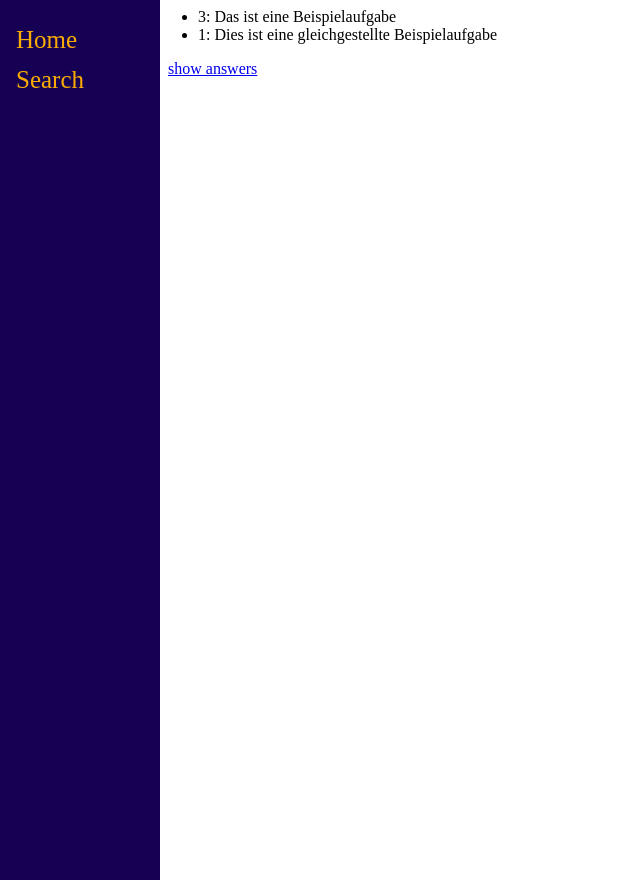
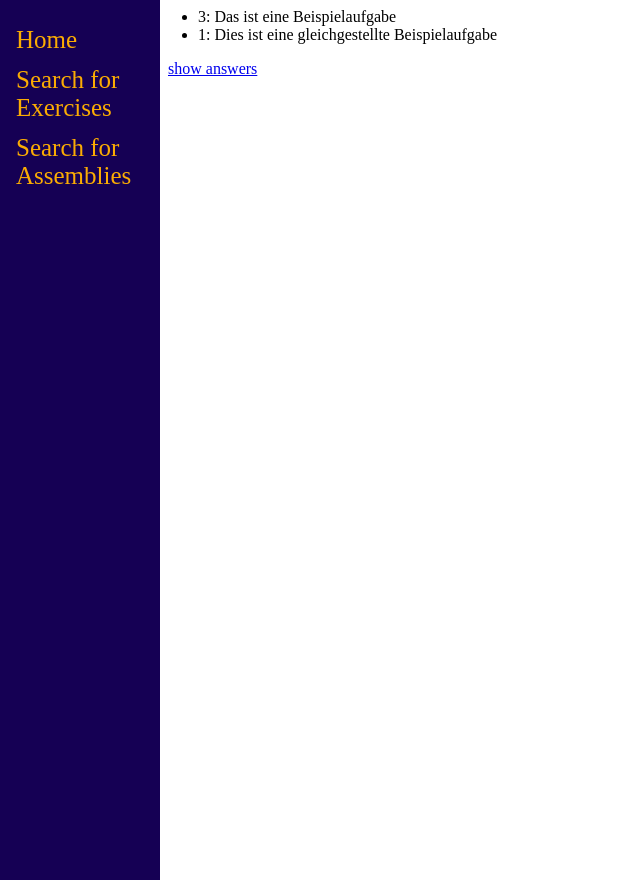
Before and after one commit to Blackstar513/dynamic-exercise-generation, a Django app: page /exgen/1/exercise in a window 1280 px wide. Shown: the whole page, without its empty margins (0-640 px from the left). Run offline with Django 3.2, Linux system fonts and the light colour scheme; data comes from the database, SQL or seed files in the repository.

Commit message:
added navigation to assembly search

```diff
--- a/dynexgen/exgen/templates/exgen/base.html
+++ b/dynexgen/exgen/templates/exgen/base.html
@@ -39,7 +39,8 @@
 <body>
 	<div class="sidebar">
 		<a href="{% url 'exgen:index' %}">Home</a>
-		<a href="{% url 'exgen:exercise_search' %}">Search</a>
+		<a href="{% url 'exgen:exercise_search' %}">Search for Exercises</a>
+		<a href="{% url 'exgen:assembly_search' %}">Search for Assemblies</a>
 	</div>
 
 	<div class="main">
```
